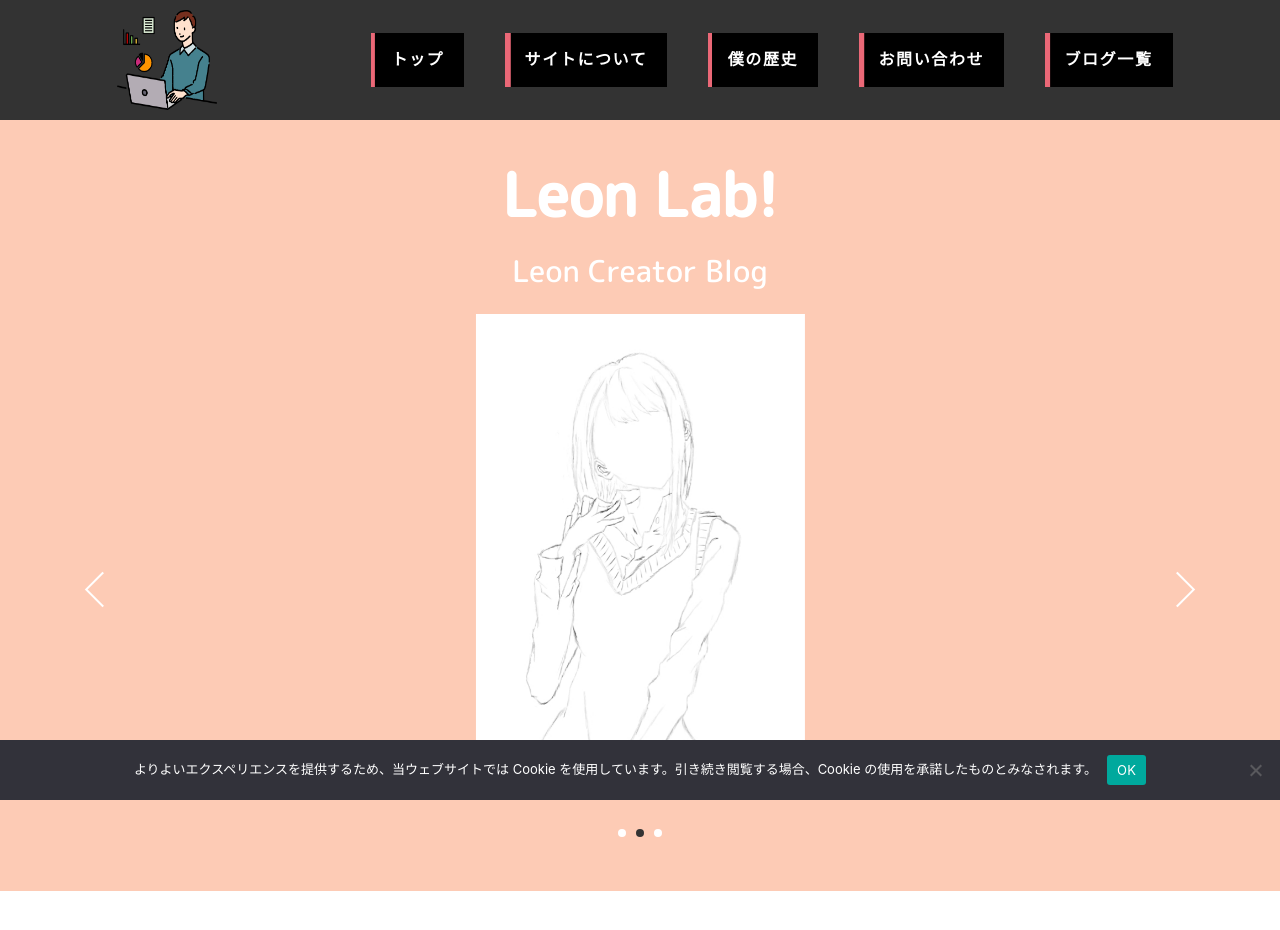
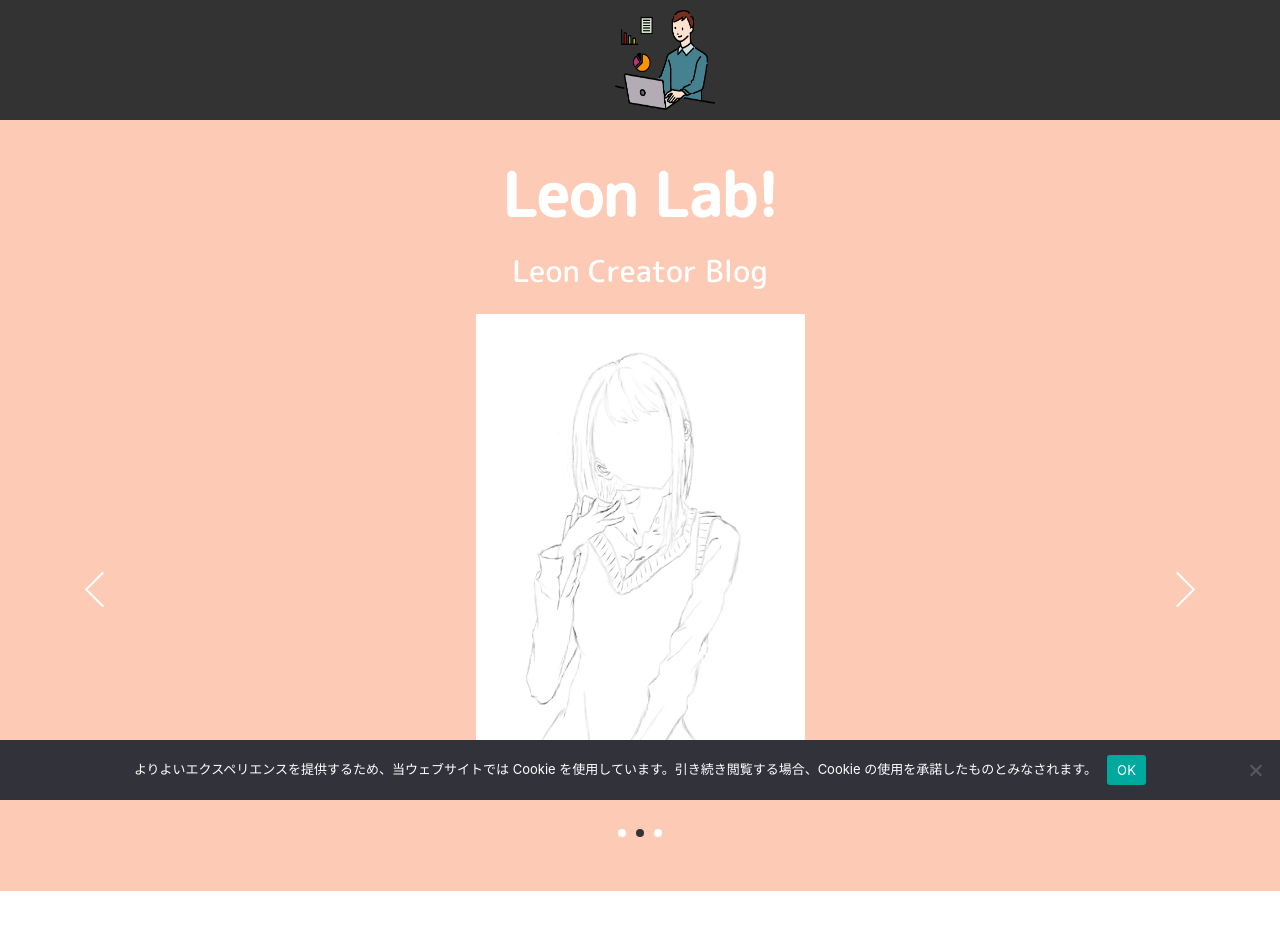
Before and after one commit to Leon-byte-pixel/my-static-site, a plain HTML site: page index.html in a window 1280 px wide. Shown: the top 930 px of the page. Drawn offline with nearby package versions, Linux system fonts and the light colour scheme; files that its build step writes are made by us from their sources; a script that the page names is missing; a web font is replaced by a local one.

Commit message:
Update index.html

```diff
--- a/index.html
+++ b/index.html
@@ -100,7 +100,7 @@ var cnArgs = {"ajaxUrl":"\/wp-admin\/admin-ajax.php","nonce":"f8d640e611","hideE
                         alt="ロゴ"></a>
             </div>
 
-            <nav class="index_nav">
+<!--             <nav class="index_nav">
 
                 <ul class="page-link">
                     <li><a href="#top" class="btn btn-flat"><span>トップ</span></a></li>
@@ -112,7 +112,7 @@ var cnArgs = {"ajaxUrl":"\/wp-admin\/admin-ajax.php","nonce":"f8d640e611","hideE
                 </ul>
 
             </nav>
-
+ -->
 
 
             <nav id="g-nav">
```
